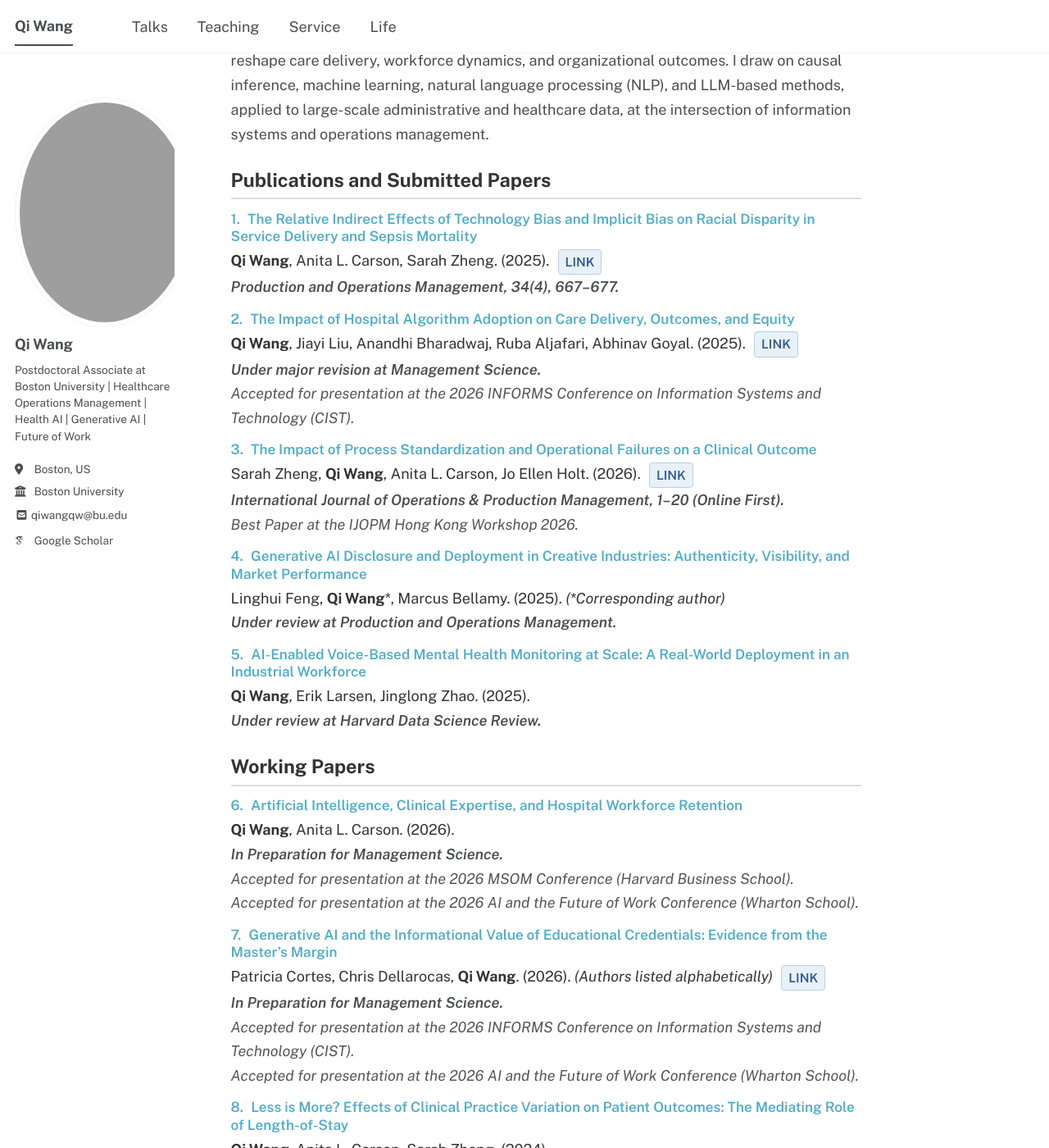
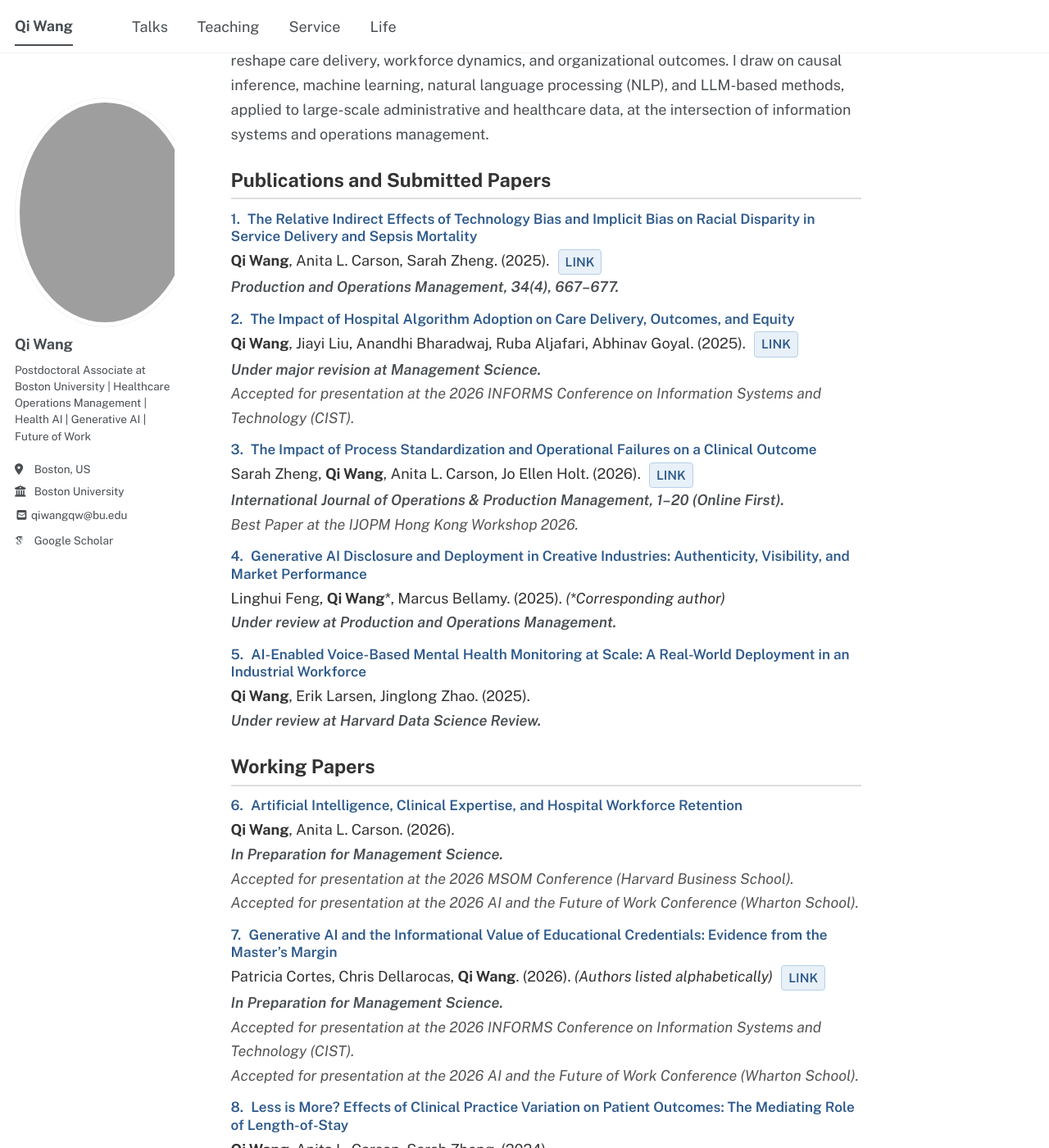
Before and after one commit to qiwang-katherine/qiwang-katherine.github.io, a Jekyll site: the page built from _pages/about.md, in a window 1280 px wide and 1400 px high, scrolled down 266 px. Shown: the whole window at 82% size. Built offline with Jekyll 4.4.1, drawn with Linux system fonts in a browser that asks for light colours; some web fonts are replaced; a script bundle is joined from its source files by our own code; library files that are not in the unit come from our copies.

Commit message:
main.scss

```diff
--- a/assets/css/main.scss
+++ b/assets/css/main.scss
@@ -91,10 +91,10 @@ body, p, li, a, h1, h2, h3, h4, h5, h6,
 .pub-title {
   font-size: 0.95em !important;
   font-weight: 600 !important;
-  color: #52ADC8 !important;
   margin: 0.8em 0 0 0 !important;
   padding: 0 !important;
   line-height: 1.25 !important;
+  color: #2E5A8C !important;
 }
 
 .pub-number { margin-right: 0.3em; color: inherit; }
```
